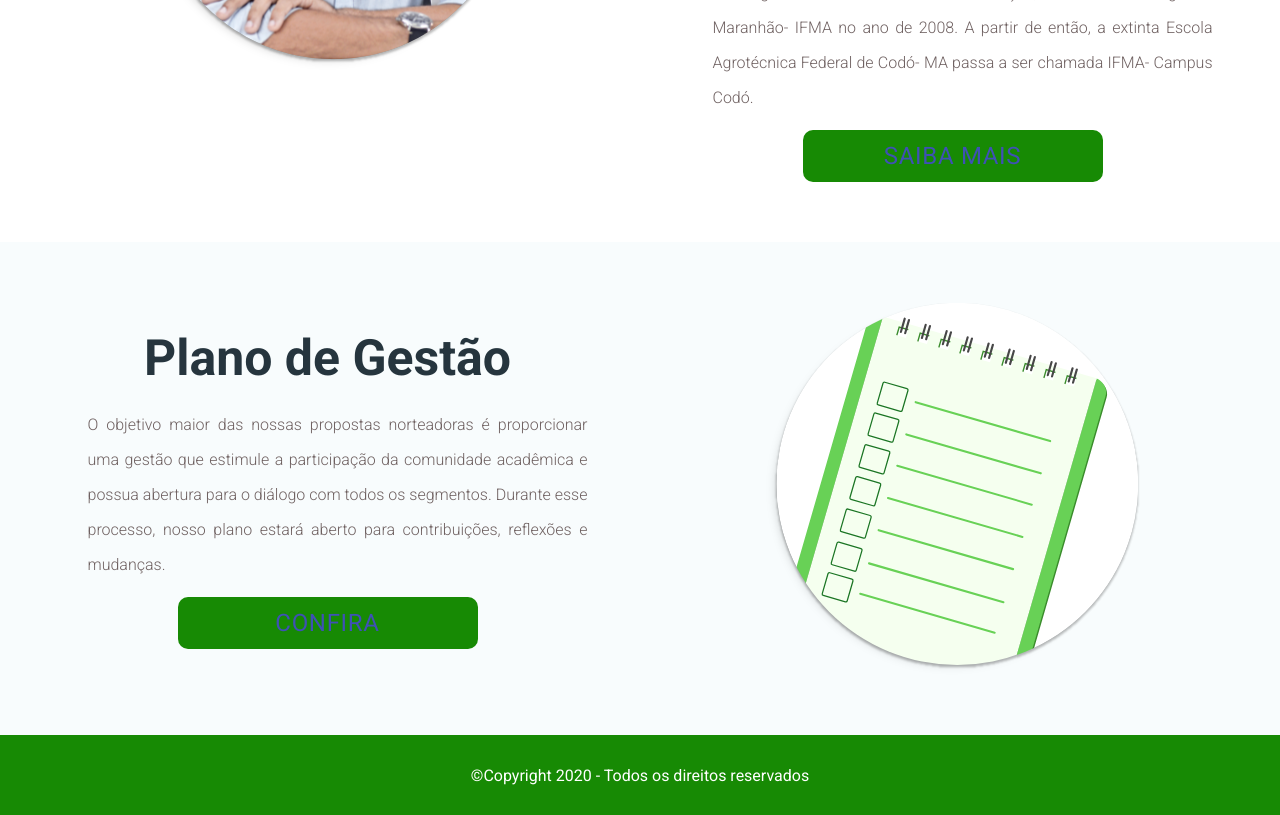
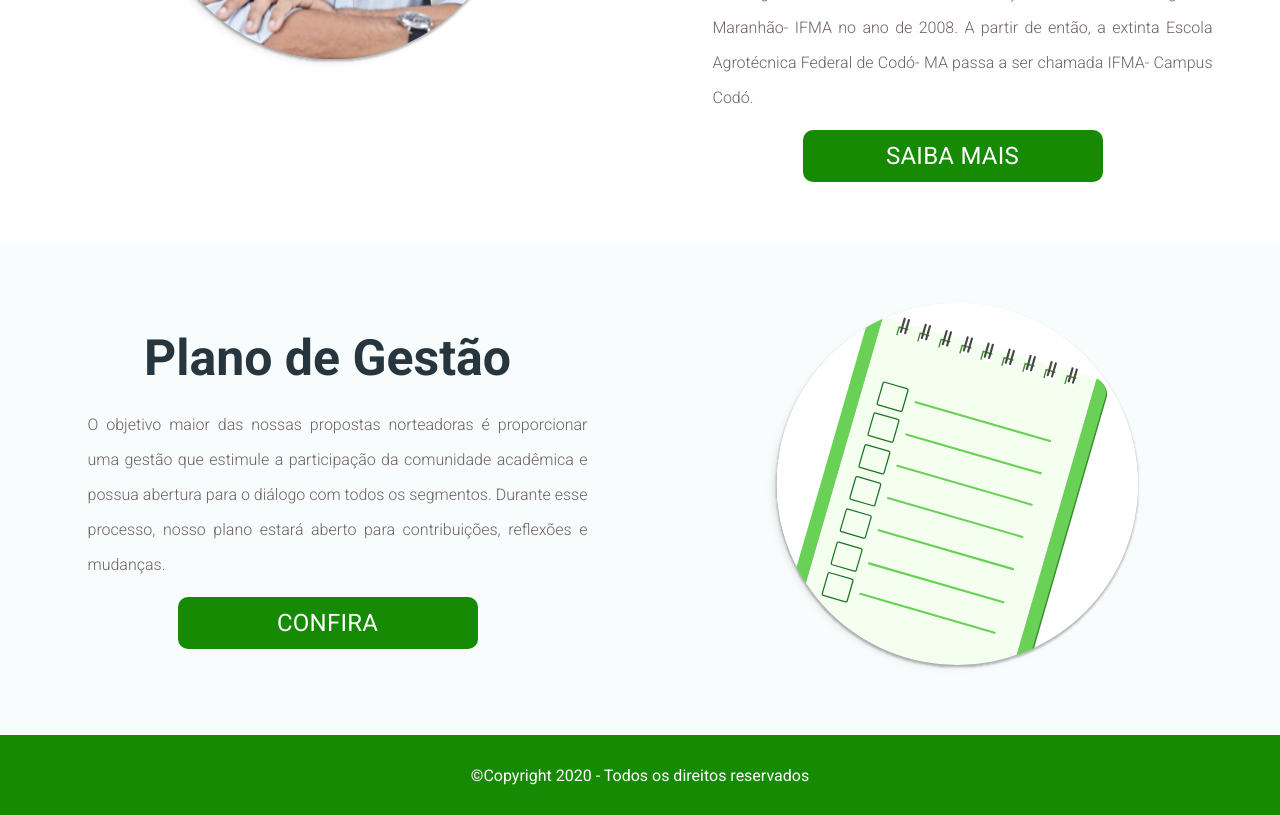
Before and after one commit to RainanAraujo/professorWady-Web, a React (Create React App) app: page / in a window 1280 px wide. Shown: the part 1240-2055 px from the top of the page. Built offline with nearby package versions, Linux system fonts and the light colour scheme.

Commit message:
add links

```diff
--- a/src/pages/Home/styles.css
+++ b/src/pages/Home/styles.css
@@ -35,14 +35,17 @@ footer h1 {
   border-style: none;
   border-radius: 10px;
   background-color: #178a04;
-  color: #fff;
-  font-size: 24px;
+
   cursor: pointer;
   transition: 0.3s;
   align-items: center;
   width: 300px;
   justify-content: center;
   display: flex;
+}
+#knowMoreButton a {
+  color: #fff;
+  font-size: 24px;
 }
 
 #knowMoreButton:hover {
```
